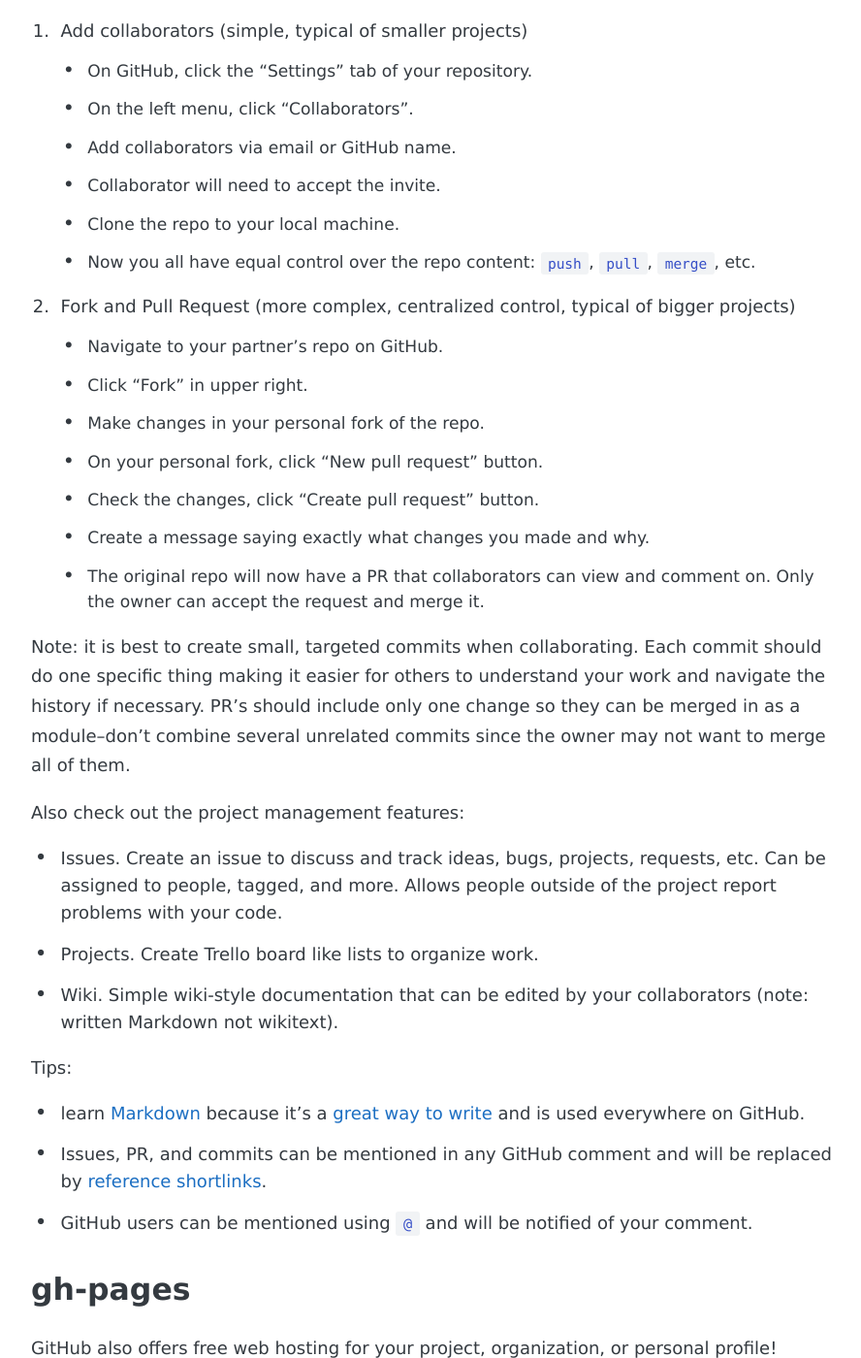
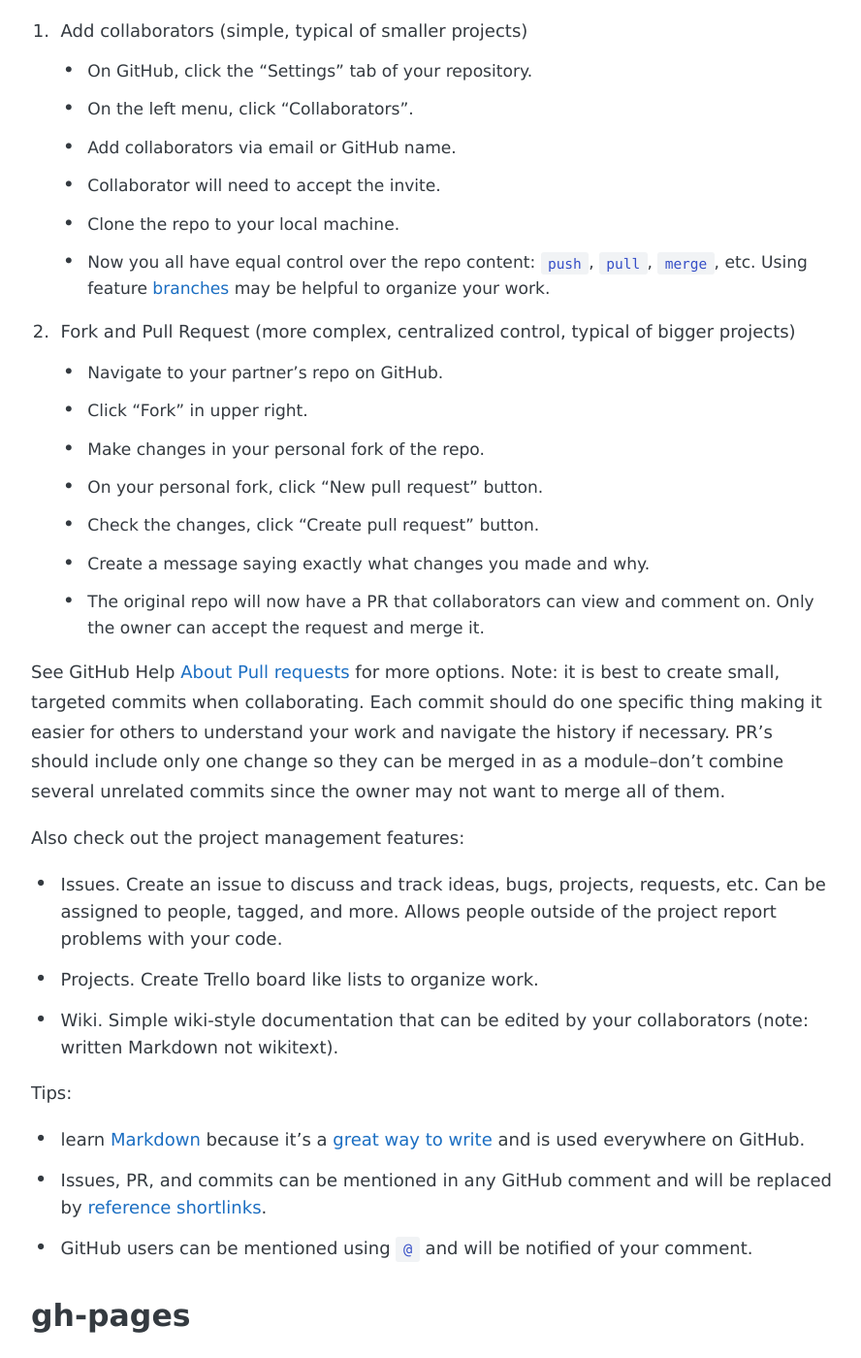
Before and after one commit to evanwill/_drafts, a Jekyll site: the page built from _notes/git-collaboration.md, in a window 1280 px wide and 1400 px high, scrolled down 1342 px. Shown: the whole window at 97% size, without its empty margins (194-1082 px from the left). Built offline with Jekyll 4.4.1, drawn with Linux system fonts in a browser that asks for light colours.

Commit message:
add git notes

```diff
--- a/_notes/git-collaboration.md
+++ b/_notes/git-collaboration.md
@@ -42,7 +42,7 @@
     - Add collaborators via email or GitHub name.
     - Collaborator will need to accept the invite.
     - Clone the repo to your local machine.
-    - Now you all have equal control over the repo content: `push`, `pull`, `merge`, etc.
+    - Now you all have equal control over the repo content: `push`, `pull`, `merge`, etc. Using feature [branches](https://git-scm.com/book/en/v2/Git-Branching-Branches-in-a-Nutshell) may be helpful to organize your work.
 2. Fork and Pull Request (more complex, centralized control, typical of bigger projects)
     - Navigate to your partner's repo on GitHub.
     - Click "Fork" in upper right.
@@ -52,6 +52,7 @@
     - Create a message saying exactly what changes you made and why.
     - The original repo will now have a PR that collaborators can view and comment on. Only the owner can accept the request and merge it.
 
+See GitHub Help [About Pull requests](https://help.github.com/articles/about-pull-requests/) for more options.
 Note: it is best to create small, targeted commits when collaborating.
 Each commit should do one specific thing making it easier for others to understand your work and navigate the history if necessary.
 PR's should include only one change so they can be merged in as a module--don't combine several unrelated commits since the owner may not want to merge all of them.
```
Also changed, not shown: _notes/git-notes.md (added, +22 -0 lines).
